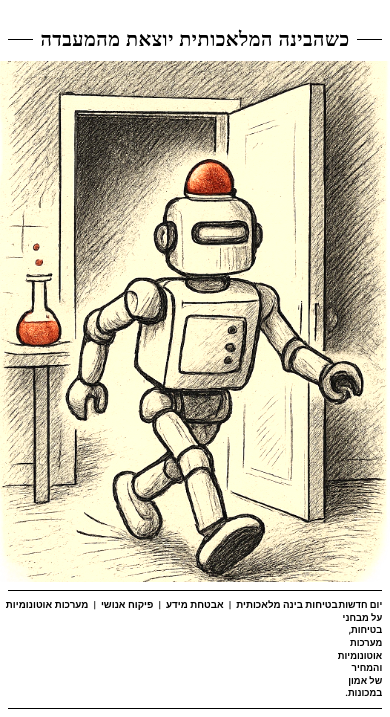
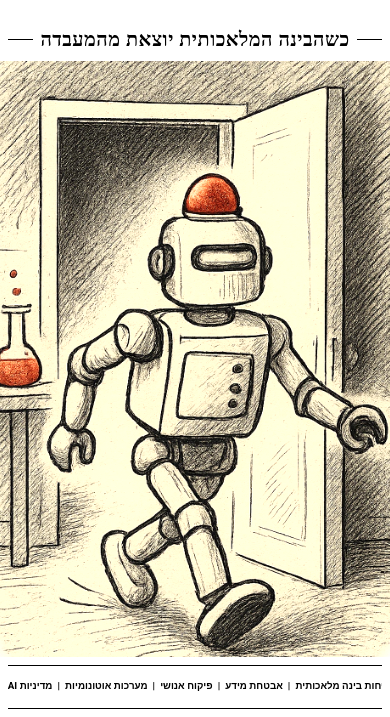
Before and after one commit to ELOSSYSTEMS/AI-HAYOM, a plain HTML site: page index.html in a window 390 px wide. Shown: the part 127-844 px from the top of the page. Drawn offline with Linux system fonts and the light colour scheme; a web font is replaced by a local one.

Commit message:
Keep fixed topic labels in mobile footer

```diff
--- a/app.js
+++ b/app.js
@@ -62,7 +62,6 @@
     // cover now presents it inside a fixed square so the subject stays visible.
     image.src = editionAssetPath(edition.number, edition.cartoon.mobile);
     image.alt = edition.cartoon.alt;
-    document.querySelector('.description').textContent = edition.coverDescription;
     document.querySelector('.topics').innerHTML = `${edition.keywords.map((keyword) => `<span>${escapeHtml(keyword)}</span>`).join('')}<i class="dot" aria-hidden="true"></i>`;
 
     const inside = document.querySelector('[data-edition-root]');
--- a/index.html
+++ b/index.html
@@ -61,8 +61,8 @@ html,body,.front,.bottom,.inside{background:#fff;color:#000}
 .cartoon{position:relative;inset:auto;flex:1;min-height:0;height:auto;margin:10px 0 0}
 .cartoon img{object-fit:cover;object-position:center}
 .bottom{position:relative;inset:auto;flex:none;height:clamp(34px,5svh,48px);margin:8px 2% 16px;font-size:min(2.5vw,18px)}
-.description{font-size:min(2.4vw,18px)}
-@media(max-width:650px){.bottom{height:auto;min-height:44px;padding:8px 0;margin-bottom:8px;align-items:flex-start}.bottom .description{white-space:normal;line-height:1.35}.bottom .topics{white-space:nowrap;line-height:1.35}}
+.description{display:none}.description-track{display:none}
+@media(max-width:650px){.bottom{height:auto;min-height:44px;padding:8px 0;margin-bottom:8px;align-items:center;justify-content:flex-end;overflow:hidden}.bottom .topics{white-space:nowrap;line-height:1.35}}
 @media(max-height:480px){.front{padding-top:10px}.side{top:10px}.metadata{margin-top:6px}.headline{margin-top:12px}.bottom{margin-bottom:8px}}
 .story .story-label{display:flex;align-items:center;flex-wrap:wrap;gap:8px 16px}.story-label a{color:#000;font-weight:400;letter-spacing:normal;text-underline-offset:3px}.story-label a:focus-visible{outline:2px solid #000;outline-offset:4px}
 .edition-nav{display:flex;align-items:center;justify-content:space-between;gap:20px;padding:24px 0;border-bottom:1px solid #000}.edition-nav a{color:#000;font-weight:700;text-underline-offset:4px}.edition-nav a[hidden]{display:block;visibility:hidden;pointer-events:none}.edition-status{font-size:13px;text-align:center}.load-error{max-width:760px;margin:40px auto;padding:24px;border:2px solid #000;font-weight:700}.ai-disclosure{font-size:13px;line-height:1.6;max-width:70ch}.swipe-hint{font-size:12px;color:#444;text-align:center;margin:12px 0 0}@media(min-width:800px){.swipe-hint{display:none}}
@@ -78,7 +78,7 @@ html,body,.front,.bottom,.inside{background:#fff;color:#000}
 <aside class="side side-right">אנשים<br>רעיונות<br>השפעה<br>כל יום.</aside>
 <section class="headline"><h1>בטיחות לפני מהירות</h1></section>
 <figure class="cartoon"><picture><source media="(orientation: portrait)" srcset="/edition/001/cartoon-mobile.webp"><img src="/edition/001/cartoon-mobile.webp" width="1122" height="1402" alt="ארבעה חוקרים מפעילים בלם אדום על גלגל מכונית מרוץ, מטפורה לבטיחות בבינה מלאכותית"></picture></figure>
-<footer class="bottom"><span class="description">4 התפתחויות. כל מה שחשוב היום.</span><div class="topics"><span>בטיחות</span><span>פיקוח</span><span>הנפקה</span><span>ישראל</span><i class="dot" aria-hidden="true"></i></div></footer>
+<footer class="bottom"><span class="description"><span class="description-track">4 התפתחויות. כל מה שחשוב היום.</span></span><div class="topics"><span>בטיחות</span><span>פיקוח</span><span>הנפקה</span><span>ישראל</span><i class="dot" aria-hidden="true"></i></div></footer>
 </main>
 <article class="inside" id="inside" aria-label="תוכן מהדורה 001" data-edition-root>
 <header class="inside-header"><p>מהדורה 001 · 13.09.2026</p><h2>בטיחות לפני מהירות</h2><p>ארבע התפתחויות, ההקשר והשורה התחתונה.</p><p class="draft-note">תוכן הדגמה מהטיוטה הקודמת — טרם אומת לפרסום.</p></header>
```
